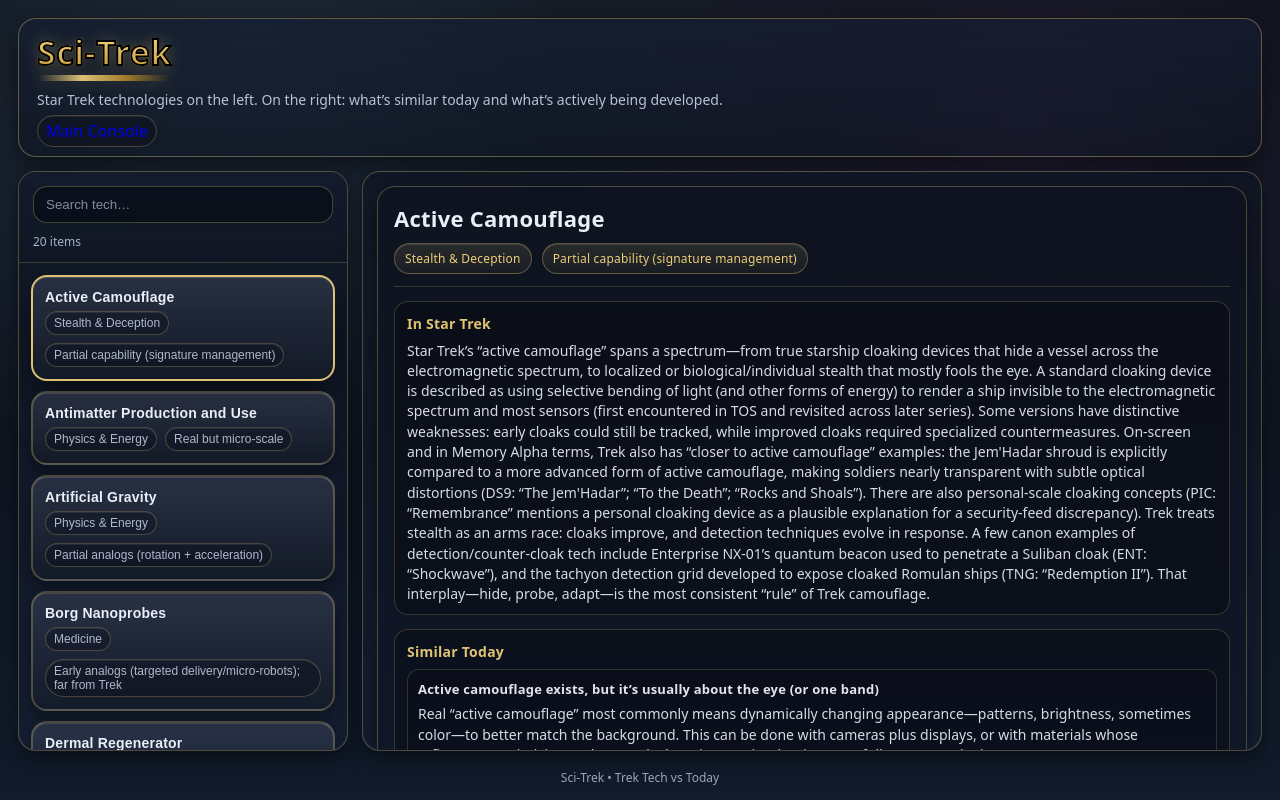
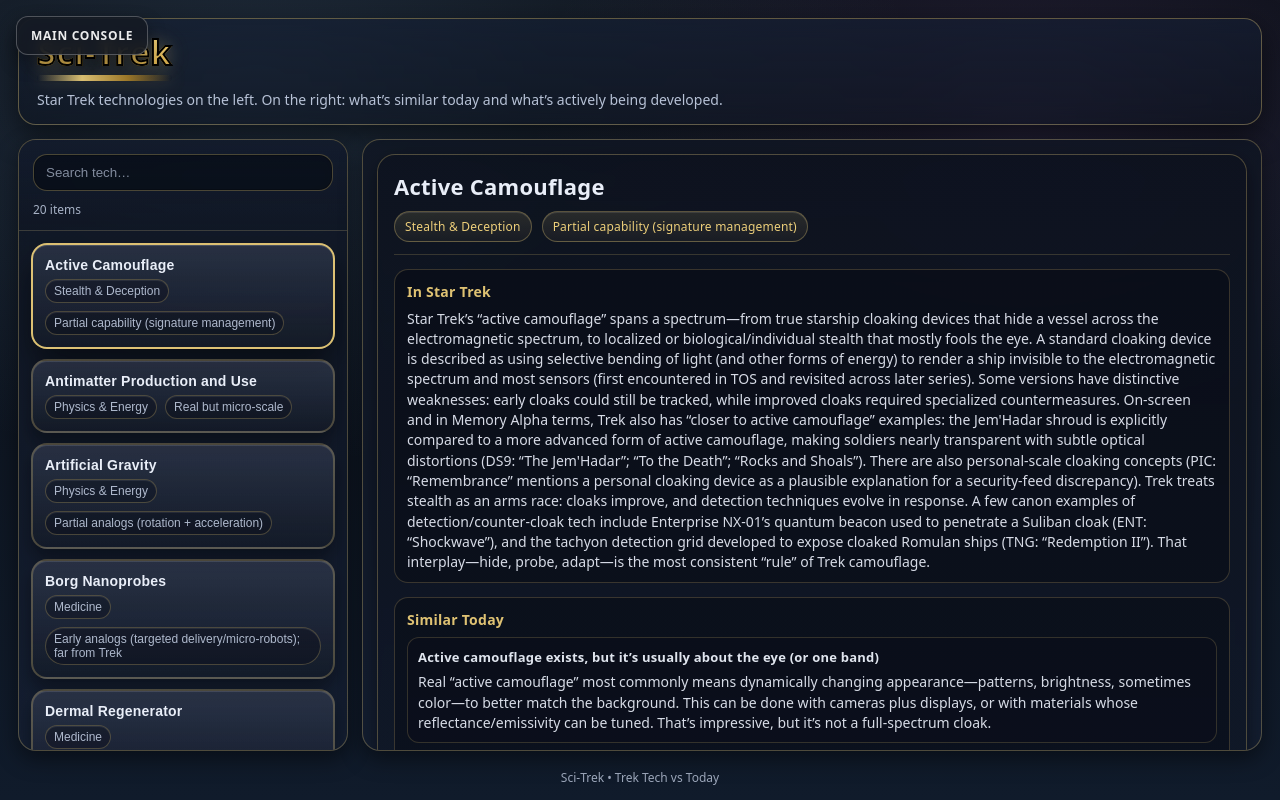
Before and after one commit to BigBird7827/Sci-Trek, a plain HTML site: page index.html in a window 1280 px wide. Drawn offline with Linux system fonts and the light colour scheme.

Commit message:
Update index.html

```diff
--- a/index.html
+++ b/index.html
@@ -325,19 +325,49 @@
       .main{ grid-template-columns: 1fr; }
       .btnList{ max-height: 320px; }
     }
-    .mainConsolePill{ cursor:pointer; text-decoration:none; }
-    .mainConsolePill:hover{ border-color: rgba(242, 211, 124, .55); }
-
   </style>
+<style id="mainConsoleNavStyle">
+  #mainConsoleLink {
+    position: fixed;
+    top: 16px;
+    left: 16px;
+    z-index: 99999;
+    display: inline-flex;
+    align-items: center;
+    justify-content: center;
+    padding: 10px 14px;
+    border-radius: 12px;
+    text-decoration: none;
+    font-weight: 700;
+    letter-spacing: 0.06em;
+    font-size: 12px;
+    border: 1px solid rgba(255, 255, 255, 0.25);
+    background: rgba(20, 25, 35, 0.85);
+    color: rgba(255, 255, 255, 0.92);
+    backdrop-filter: blur(6px);
+    -webkit-backdrop-filter: blur(6px);
+    box-shadow: 0 8px 18px rgba(0, 0, 0, 0.35);
+    transition: transform 0.12s ease, box-shadow 0.12s ease, background 0.12s ease;
+  }
+  #mainConsoleLink:hover {
+    transform: translateY(-1px);
+    box-shadow: 0 10px 22px rgba(0, 0, 0, 0.42);
+    background: rgba(26, 33, 46, 0.9);
+  }
+  #mainConsoleLink:active {
+    transform: translateY(0px);
+    box-shadow: 0 8px 18px rgba(0, 0, 0, 0.35);
+  }
+</style>
 </head>
 <body>
+  <a id="mainConsoleLink" href="https://bigbird7827.github.io/Main-Console/">MAIN CONSOLE</a>
   <div class="app">
     <header>
       <h1>Sci‑Trek</h1>
       <div class="subtitle">
         Star Trek technologies on the left. On the right: what’s similar today and what’s actively being developed.
       </div>
-      <div style="margin-top:10px;"><a class="pill mainConsolePill" href="https://bigbird7827.github.io/">Main Console</a></div>
     </header>
 
     <div class="main">
```
